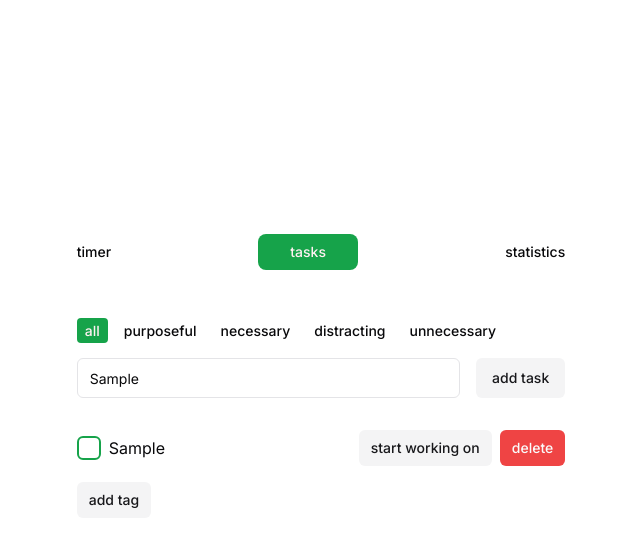
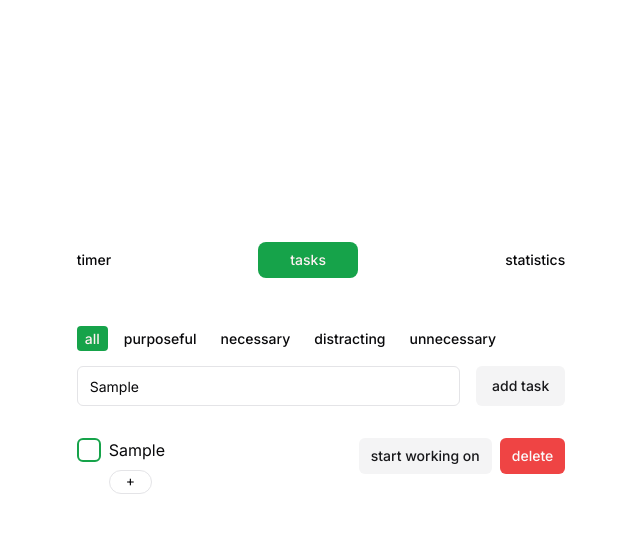
Before and after one commit to sinskiy/strou, a Next.js app: page /tasks in a window 1280 px wide. Both pictures are taken after typing "Sample" into the empty fields and a click on the button "add task". Shown: the top 546 px of the page, without its empty margins (319-959 px from the left). Built offline with nearby package versions, Linux system fonts and the light colour scheme.

Commit message:
improve task tags design

```diff
--- a/components/taskTags.tsx
+++ b/components/taskTags.tsx
@@ -1,4 +1,4 @@
-import Tag from "./ui/tag";
+import TaskTag from "./ui/taskTag";
 
 interface TaskTagsProps {
   tags: readonly string[];
@@ -8,7 +8,7 @@ export default function TaskTags({ tags }: TaskTagsProps) {
   return (
     <>
       {tags.map((tag) => (
-        <Tag key={tag} tag={tag} name="task-tags" checked={false} />
+        <TaskTag key={tag}>{tag}</TaskTag>
       ))}
     </>
   );
--- a/components/ui/button.tsx
+++ b/components/ui/button.tsx
@@ -1,8 +1,8 @@
-import * as React from "react"
-import { Slot } from "@radix-ui/react-slot"
-import { cva, type VariantProps } from "class-variance-authority"
+import * as React from "react";
+import { Slot } from "@radix-ui/react-slot";
+import { cva, type VariantProps } from "class-variance-authority";
 
-import { cn } from "@/lib/utils"
+import { cn } from "@/lib/utils";
 
 const buttonVariants = cva(
   "inline-flex items-center justify-center whitespace-nowrap rounded-md text-sm font-medium ring-offset-background transition-colors focus-visible:outline-none focus-visible:ring-2 focus-visible:ring-ring focus-visible:ring-offset-2 disabled:pointer-events-none disabled:opacity-50",
@@ -13,7 +13,7 @@ const buttonVariants = cva(
         destructive:
           "bg-destructive text-destructive-foreground hover:bg-destructive/90",
         outline:
-          "border border-input bg-background hover:bg-accent hover:text-accent-foreground",
+          "border border-input hover:bg-accent hover:text-accent-foreground",
         secondary:
           "bg-secondary text-secondary-foreground hover:bg-secondary/80",
         ghost: "hover:bg-accent hover:text-accent-foreground",
@@ -24,33 +24,34 @@ const buttonVariants = cva(
         sm: "h-9 rounded-md px-3",
         lg: "h-11 rounded-md px-8",
         icon: "h-10 w-10",
+        tag: "h-6 w-fit px-3 rounded-full",
       },
     },
     defaultVariants: {
       variant: "default",
       size: "default",
     },
-  }
-)
+  },
+);
 
 export interface ButtonProps
   extends React.ButtonHTMLAttributes<HTMLButtonElement>,
     VariantProps<typeof buttonVariants> {
-  asChild?: boolean
+  asChild?: boolean;
 }
 
 const Button = React.forwardRef<HTMLButtonElement, ButtonProps>(
   ({ className, variant, size, asChild = false, ...props }, ref) => {
-    const Comp = asChild ? Slot : "button"
+    const Comp = asChild ? Slot : "button";
     return (
       <Comp
         className={cn(buttonVariants({ variant, size, className }))}
         ref={ref}
         {...props}
       />
-    )
-  }
-)
-Button.displayName = "Button"
+    );
+  },
+);
+Button.displayName = "Button";
 
-export { Button, buttonVariants }
+export { Button, buttonVariants };
--- a/components/ui/task.tsx
+++ b/components/ui/task.tsx
@@ -4,6 +4,8 @@ import { Label } from "./label";
 import type { Task } from "../tasks";
 import Tags from "../tags";
 import { tags } from "@/app/tasks/page";
+import TaskTag from "./taskTag";
+import TaskTags from "../taskTags";
 
 interface TaskProps {
   task: Task;
@@ -23,8 +25,8 @@ export default function Task({
 }: TaskProps) {
   return (
     <article>
-      <div className="flex gap-4 items-center py-4 justify-between w-full">
-        <div className="flex gap-2 items-center">
+      <div className="flex gap-4 py-4 justify-between w-full">
+        <div className="flex gap-2">
           <Checkbox
             checked={task.checked}
             onCheckedChange={(checked) => {
@@ -35,6 +37,7 @@ export default function Task({
             }}
             id={String(task.originalIndex)}
           />
+          <div className="space-y-2">
             <input
               value={task.title}
               aria-hidden={true}
@@ -45,6 +48,11 @@ export default function Task({
                 });
               }}
             />
+            <ul className="flex gap-1">
+              {task.tags && <TaskTags tags={task.tags} />}
+              <TaskTag>+</TaskTag>
+            </ul>
+          </div>
         </div>
         <Label className="sr-only" htmlFor={String(task.originalIndex)}>
           {task.title}
@@ -68,12 +76,6 @@ export default function Task({
           </Button>
         </div>
       </div>
-      <div>
-        {task.tags && <Tags tags={task.tags} />}
-        <Button variant="secondary" size="sm">
-          add tag
-        </Button>
-      </div>
     </article>
   );
 }
--- /dev/null
+++ b/components/ui/taskTag.tsx
@@ -0,0 +1,9 @@
+import { PropsWithChildren } from "react";
+
+export default function TaskTag({ children }: PropsWithChildren) {
+  return (
+    <li className="h-6 w-fit px-4 border border-border rounded-full hover:bg-border transition-colors text-sm">
+      {children}
+    </li>
+  );
+}
```
Lines whose indentation alone changed are shown as unchanged.
